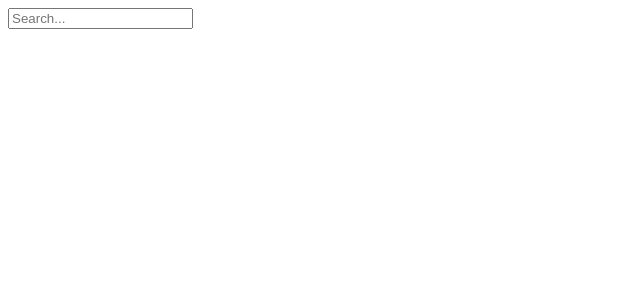
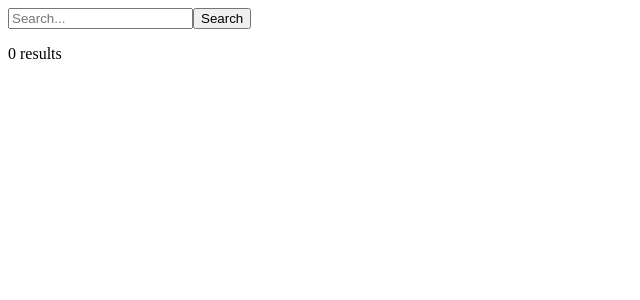
Before and after one commit to faithod/github-search, a React (Create React App) app: page / in a window 1280 px wide. Shown: the top 300 px of the page, without its empty margins (0-640 px from the left). Built offline with nearby package versions, Linux system fonts and the light colour scheme.

Commit message:
added Search button to fetch data onClick

```diff
--- a/src/components/GitHubSearch.tsx
+++ b/src/components/GitHubSearch.tsx
@@ -15,7 +15,13 @@ export default function GitHubSearch({
   console.log(repositories);
   return (
     <>
-      <form id="form" role="search">
+      <form
+        id="form"
+        role="search"
+        onSubmit={(e) => {
+          e.preventDefault(); //to prevent the page from refreshing when you press Enter
+        }}
+      >
         <input
           value={searchTerm}
           type="search"
@@ -23,12 +29,17 @@ export default function GitHubSearch({
           placeholder="Search..."
           onChange={(e) => {
             setSearchTerm(e.target.value);
-            fetchData(searchTerm, setRepositories);
           }}
         />
+        <button
+          type="submit"
+          onClick={() => fetchData(searchTerm, setRepositories)}
+        >
+          Search
+        </button>
       </form>
 
-      {repositories.length > 0 && (
+      {repositories.length > 0 ? (
         <table>
           <thead>
             <tr>
@@ -47,6 +58,8 @@ export default function GitHubSearch({
             ))}
           </tbody>
         </table>
+      ) : (
+        <p>0 results</p>
       )}
     </>
   );
```
